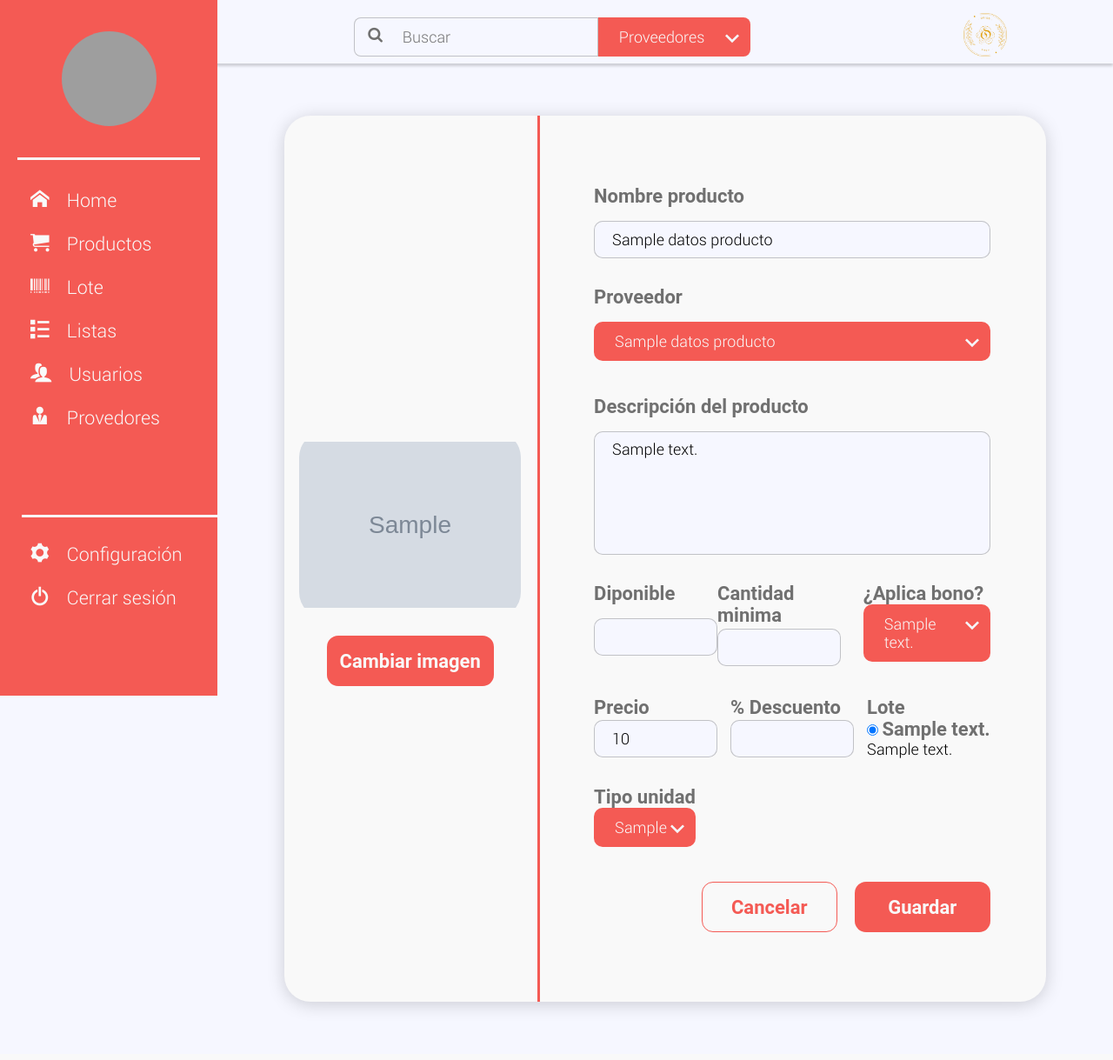
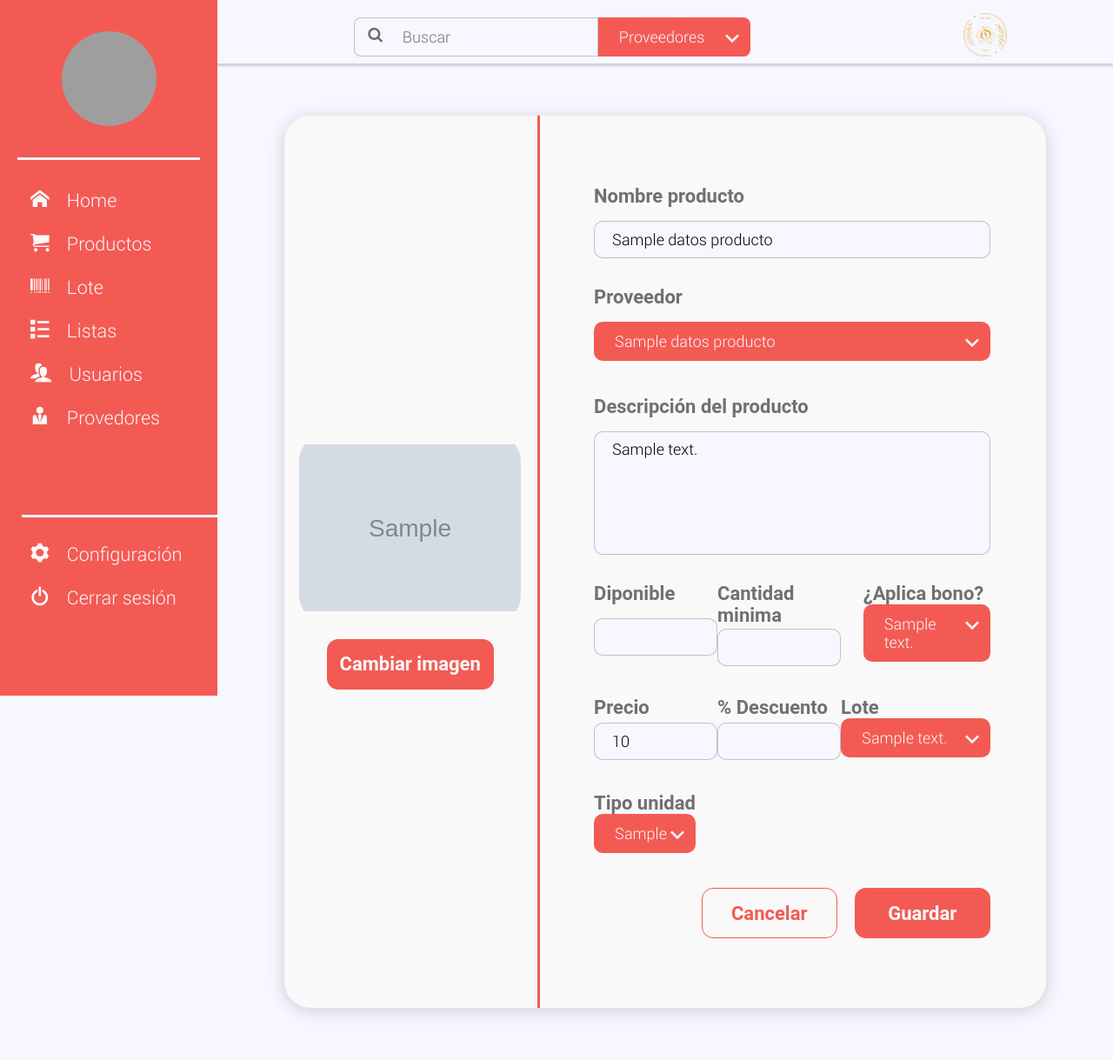
Before and after one commit to THypnosT/orion, a Flask app: template templates/EditarProducto.html in a window 1280 px wide. Shown: the whole page at 87% size. Before the commit the page ends 1162 px from the top, so only its background shows below. Run offline with Flask 2, Linux system fonts and the light colour scheme; the template is opened without the code that fills it: most values are stand-ins (such as "Sample title", 1, 10 or a date in 2020); grey boxes marked "Sample" are stand-in pictures; some web fonts are replaced; grey boxes are pictures that could not be loaded.

Commit message:
1er correcion css editProductos

```diff
--- a/static/css/editProductos.css
+++ b/static/css/editProductos.css
@@ -216,18 +216,21 @@ textarea:focus{
 
 /* CONFIGURACION DE LA CALIFICACION */
 .container-calificacion label,
-.container-unidad label{
+.container-unidad label,
+.container-lote label{
     justify-self: end;
 }
 
 .select-box-calificacion,
-.select-box-unidad {
+.select-box-unidad,
+.select-box-lote {
     display: flex;
     flex-direction: column;
 }
 
 .select-box-calificacion .options-container-calificacion,
-.select-box-unidad .options-container-unidad {
+.select-box-unidad .options-container-unidad,
+.select-box-lote .options-container-lote {
     background: var(--color-usuario);
     color: var(--color-blanco) !important;
     max-height: 0;
@@ -239,7 +242,7 @@ textarea:focus{
     /* order: 1; */
 }
 
-.selected-calificacion,.selected-unidad {
+.selected-calificacion,.selected-unidad, .selected-lote {
     background: var(--color-usuario);
     border-radius: var(--radio-input);
     margin-bottom: 8px;
@@ -248,7 +251,7 @@ textarea:focus{
     order: 0;
 }
 
-.selected-calificacion::after,.selected-unidad::after {
+.selected-calificacion::after,.selected-unidad::after, .selected-lote::after {
     content: "";
     background: url("../images/arrow-down.svg");
     background-size: contain;
@@ -262,48 +265,56 @@ textarea:focus{
 }
 
 .select-box-calificacion .options-container-calificacion.active,
-.select-box-unidad .options-container-unidad.active {
+.select-box-unidad .options-container-unidad.active,
+.select-box-lote .options-container-lote.active {
     max-height: 240px;
     opacity: 1;
     overflow-y: scroll;
 }
 
 .select-box-calificacion .options-container-calificacion.active+.selected-calificacion::after,
-.select-box-unidad .options-container-unidad.active+.selected-unidad::after {
+.select-box-unidad .options-container-unidad.active+.selected-unidad::after,
+.select-box-lote .options-container-lote.active+.selected-lote::after  {
     transform: rotateX(180deg);
     top: -6px;
 }
 
 .select-box-calificacion .options-container-calificacion::-webkit-scrollbar,
-.select-box-unidad .options-container-unidad::-webkit-scrollbar {
+.select-box-unidad .options-container-unidad::-webkit-scrollbar
+.select-box-lote .options-container-lote::-webkit-scrollbar {
     display: none;
 }
 
 .select-box-calificacion .options-container-calificacion::-webkit-scrollbar-thumb,
-.select-box-unidad .options-container-unidad::-webkit-scrollbar-thumb {
+.select-box-unidad .options-container-unidad::-webkit-scrollbar-thumb,
+.select-box-lote .options-container-lote::-webkit-scrollbar-thumb {
     background: var(--color-gris);
     border-radius: 0 8px 8px 0;
 }
 
 .select-box-calificacion .option-calificacion, .selected-calificacion,
-.select-box-unidad .option-unidad, .selected-unidad {
+.select-box-unidad .option-unidad, .selected-unidad,
+.select-box-lote .option-lote, .selected-lote {
     padding: 12px 24px;
     cursor: pointer;
 }
 
 .select-box-calificacion .option-calificacion:hover,
-.select-box-unidad .option-unidad:hover {
+.select-box-unidad .option-unidad:hover,
+.select-box-lote .option-lote:hover {
     background: var(--color-blanco);
     color: var(--color-usuario);
 }
 
 .select-box-calificacion label,
-.select-box-unidad label {
+.select-box-unidad label,
+.select-box-lote label {
     cursor: pointer;
 }
 
 .select-box-calificacion .option-calificacion .radio,
-.select-box-unidad .option-unidad .radio {
+.select-box-unidad .option-unidad .radio,
+.select-box-lote .option-lote .radio {
     display: none;
 }
 
```
